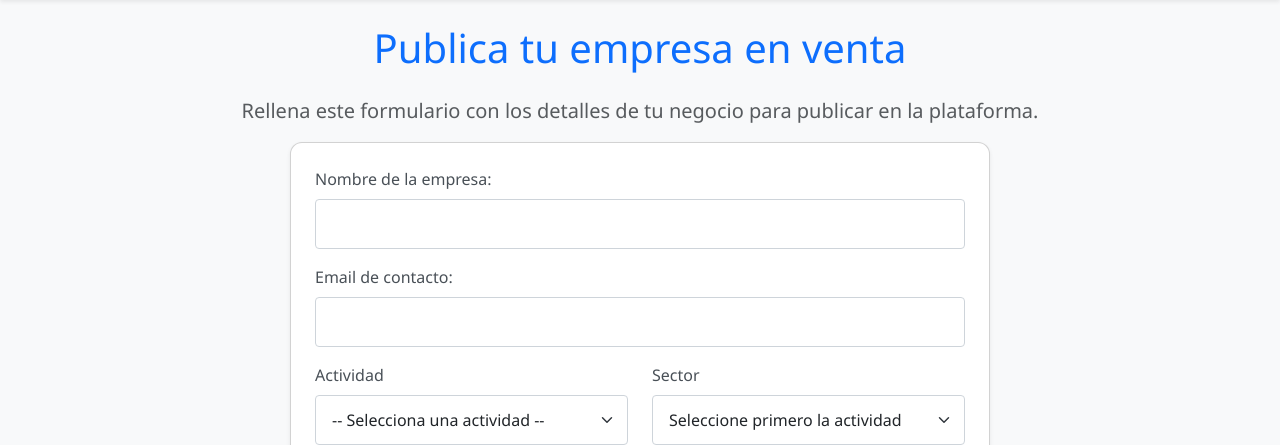
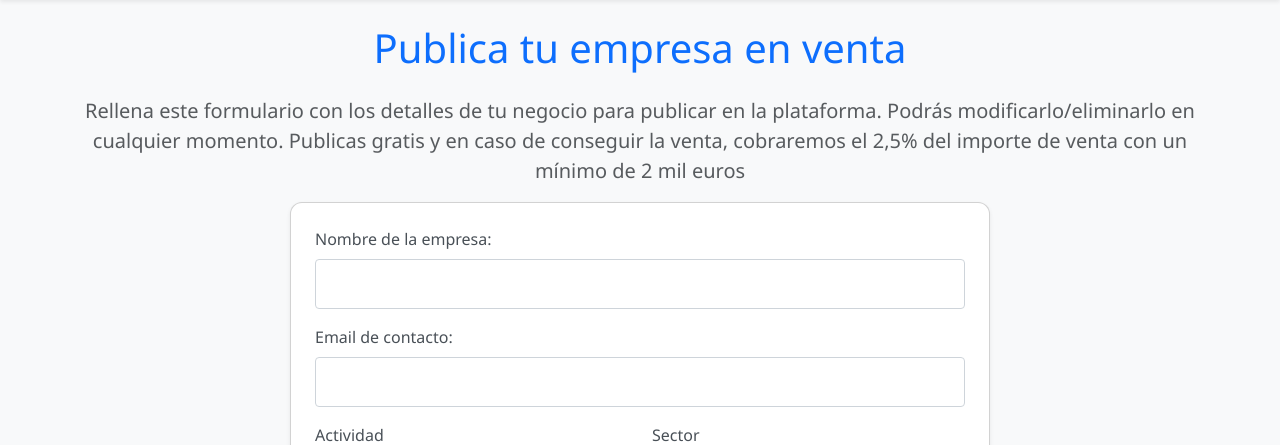
Before and after one commit to AC-Partners/compraventa-postgres, a Python web app: template templates/vender_empresa.html in a window 1280 px wide. Shown: the part 102-547 px from the top of the page. Run offline with Jinja, Linux system fonts and the light colour scheme; the template is opened without the code that fills it, so the values that code supplies are empty.

Commit message:
Update vender_empresa.html

```diff
--- a/templates/vender_empresa.html
+++ b/templates/vender_empresa.html
@@ -3,7 +3,7 @@
 {% block content %}
 
 <h1 class="mb-4 text-center text-primary">Publica tu empresa en venta</h1>
-<p class="text-center text-muted lead">Rellena este formulario con los detalles de tu negocio para publicar en la plataforma.</p>
+<p class="text-center text-muted lead">Rellena este formulario con los detalles de tu negocio para publicar en la plataforma. Podrás modificarlo/eliminarlo en cualquier momento. Publicas gratis y en caso de conseguir la venta, cobraremos el 2,5% del importe de venta con un mínimo de 2 mil euros</p>
 
 <div class="card p-4 shadow-sm mx-auto" style="max-width: 700px;">
     <form method="POST" enctype="multipart/form-data">
```
